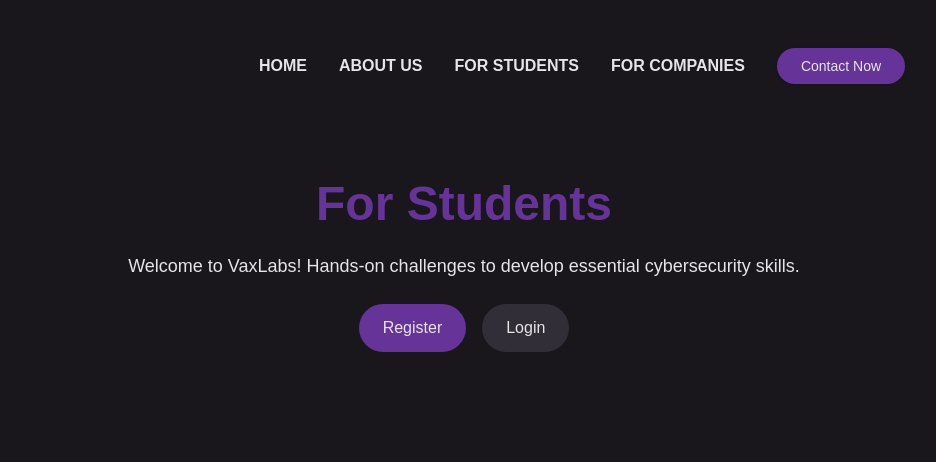
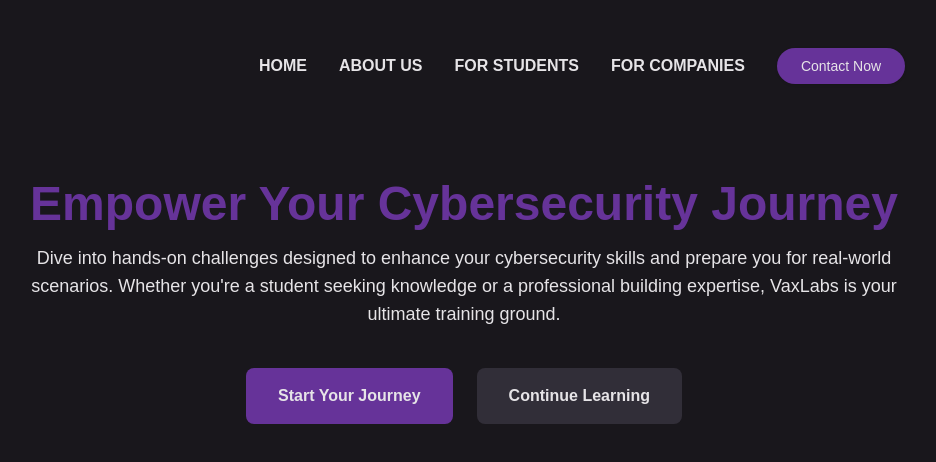
Before and after one commit to Ricksanchez-c137-og/vax-labs-new, a Next.js app: page /students in a window 1280 px wide. Shown: the top 462 px of the page, without its empty margins (176-1112 px from the left). Built offline with nearby package versions, Linux system fonts and the light colour scheme.

Commit message:
adding challenge/course pages

```diff
--- a/app/(Students)/students/dashboard/page.tsx
+++ b/app/(Students)/students/dashboard/page.tsx
@@ -1,6 +1,7 @@
 import { verifyToken } from "@/lib/authMiddleWare";
 import { cookies } from "next/headers";
 import { FaTachometerAlt, FaBook, FaTrophy, FaTasks, FaChartBar, FaRoute, FaUser, FaComment, FaFire } from "react-icons/fa";
+import Link from "next/link";
 
 export default async function StudentsDashboard() {
   const token = (await cookies()).get("token")?.value;
@@ -10,6 +11,12 @@
   if (!user || user.role !== "STUDENT") {
     return <p>Unauthorized. Please log in as a student.</p>;
   }
+
+  // Mock Data for Courses (Replace with dynamic fetch from backend later)
+  const courses = [
+    { id: 1, name: "Cybersecurity Basics" },
+    { id: 2, name: "Advanced Pentesting Techniques" },
+  ];
 
   return (
     <div className="min-h-screen flex bg-background text-foreground font-ubuntu">
@@ -83,10 +90,8 @@
           <div className="p-6 bg-card rounded-lg shadow">
             <h2 className="text-lg font-bold mb-4">Upcoming Challenges</h2>
             <div className="grid grid-cols-2 gap-4">
-              <div className="w-full h-24 bg-muted rounded-md"></div>
-              <div className="w-full h-24 bg-muted rounded-md"></div>
-              <div className="w-full h-24 bg-muted rounded-md"></div>
-              <div className="w-full h-24 bg-muted rounded-md"></div>
+              <Link href="/challenges/1" className="w-full h-24 bg-muted rounded-md hover:shadow-lg flex items-center justify-center text-center"> Challenge 1</Link>
+              <Link href="/challenges/2" className="w-full h-24 bg-muted rounded-md hover:shadow-lg flex items-center justify-center text-center">Challenge 2</Link>
             </div>
           </div>
 
@@ -94,8 +99,8 @@
           <div className="p-6 bg-card rounded-lg shadow">
             <h2 className="text-lg font-bold mb-4">Learning Paths Enrolled</h2>
             <div className="grid grid-cols-2 gap-4">
-              <div className="w-full h-24 bg-muted rounded-md"></div>
-              <div className="w-full h-24 bg-muted rounded-md"></div>
+              <Link href="/learning-paths/1" className="w-full h-24 bg-muted rounded-md hover:shadow-lg flex items-center justify-center text-center">Path 1</Link>
+              <Link href="/learning-paths/2" className="w-full h-24 bg-muted rounded-md hover:shadow-lg flex items-center justify-center text-center">Path 2</Link>
             </div>
           </div>
 
@@ -103,8 +108,15 @@
           <div className="p-6 bg-card rounded-lg shadow">
             <h2 className="text-lg font-bold mb-4">Courses Enrolled</h2>
             <div className="grid grid-cols-2 gap-4">
-              <div className="w-full h-24 bg-muted rounded-md"></div>
-              <div className="w-full h-24 bg-muted rounded-md"></div>
+              {courses.map((course) => (
+                <Link
+                  key={course.id}
+                  href={`/courses/${course.id}`}
+                  className="w-full h-24 bg-muted rounded-md hover:shadow-lg flex items-center justify-center text-center"
+                >
+                  <span>{course.name}</span>
+                </Link>
+              ))}
             </div>
           </div>
         </div>
--- a/app/(Students)/students/page.tsx
+++ b/app/(Students)/students/page.tsx
@@ -18,22 +18,25 @@
     <div className="bg-background min-h-screen text-foreground font-ubuntu">
       <Navbar />
       <section className="p-12 text-center">
-        <h2 className="text-5xl font-bold text-primary mb-6">For Students</h2>
-        <p className="text-lg max-w-4xl mx-auto mb-6">
-          Welcome to VaxLabs! Hands-on challenges to develop essential cybersecurity skills.
+        {/* Page Header */}
+        <h1 className="text-5xl font-extrabold text-primary mb-4">Empower Your Cybersecurity Journey</h1>
+        <p className="text-lg max-w-4xl mx-auto mb-10">
+          Dive into hands-on challenges designed to enhance your cybersecurity skills and prepare you for real-world scenarios. Whether you're a student seeking knowledge or a professional building expertise, VaxLabs is your ultimate training ground.
         </p>
-        <div className="flex justify-center space-x-4">
+
+        {/* Call-to-Actions */}
+        <div className="flex justify-center space-x-6">
           <button
             onClick={handleStudentRegistration}
-            className="bg-primary text-foreground px-6 py-3 rounded-full hover:bg-primary-foreground transition-all"
+            className="bg-primary text-foreground px-8 py-4 rounded-lg font-semibold hover:bg-primary-foreground transition-all"
           >
-            Register
+            Start Your Journey
           </button>
           <button
             onClick={handleStudentLogin}
-            className="bg-secondary text-foreground px-6 py-3 rounded-full hover:bg-primary hover:text-background transition-all"
+            className="bg-secondary text-foreground px-8 py-4 rounded-lg font-semibold hover:bg-primary hover:text-background transition-all"
           >
-            Login
+            Continue Learning
           </button>
         </div>
       </section>
--- /dev/null
+++ b/app/(challenges)/challenges/1/page.tsx
@@ -0,0 +1,10 @@
+export default function CoursePage({ params }: { params: { id: string } }) {
+    return (
+      <div className="min-h-screen bg-background text-foreground font-ubuntu flex items-center justify-center">
+        <div className="text-center">
+          <h1 className="text-4xl font-bold">Challenges {params.id}</h1>
+          <p className="mt-4">Welcome to Challenges {params.id}. Explore and learn!</p>
+        </div>
+      </div>
+    );
+  }
--- /dev/null
+++ b/app/(challenges)/challenges/2/page.tsx
@@ -0,0 +1,10 @@
+export default function CoursePage({ params }: { params: { id: string } }) {
+    return (
+      <div className="min-h-screen bg-background text-foreground font-ubuntu flex items-center justify-center">
+        <div className="text-center">
+          <h1 className="text-4xl font-bold">Challenges {params.id}</h1>
+          <p className="mt-4">Welcome to Challenges {params.id}. Explore and learn!</p>
+        </div>
+      </div>
+    );
+  }
--- /dev/null
+++ b/app/(courses)/courses/1/page.tsx
@@ -0,0 +1,10 @@
+export default function CoursePage({ params }: { params: { id: string } }) {
+    return (
+      <div className="min-h-screen bg-background text-foreground font-ubuntu flex items-center justify-center">
+        <div className="text-center">
+          <h1 className="text-4xl font-bold">Course {params.id}</h1>
+          <p className="mt-4">Welcome to Course {params.id}. Explore and learn!</p>
+        </div>
+      </div>
+    );
+  }
--- /dev/null
+++ b/app/(courses)/courses/2/page.tsx
@@ -0,0 +1,10 @@
+export default function CoursePage({ params }: { params: { id: string } }) {
+    return (
+      <div className="min-h-screen bg-background text-foreground font-ubuntu flex items-center justify-center">
+        <div className="text-center">
+          <h1 className="text-4xl font-bold">Course {params.id}</h1>
+          <p className="mt-4">Welcome to Course {params.id}. Explore and learn!</p>
+        </div>
+      </div>
+    );
+  }
```
Lines whose indentation alone changed are shown as unchanged.
